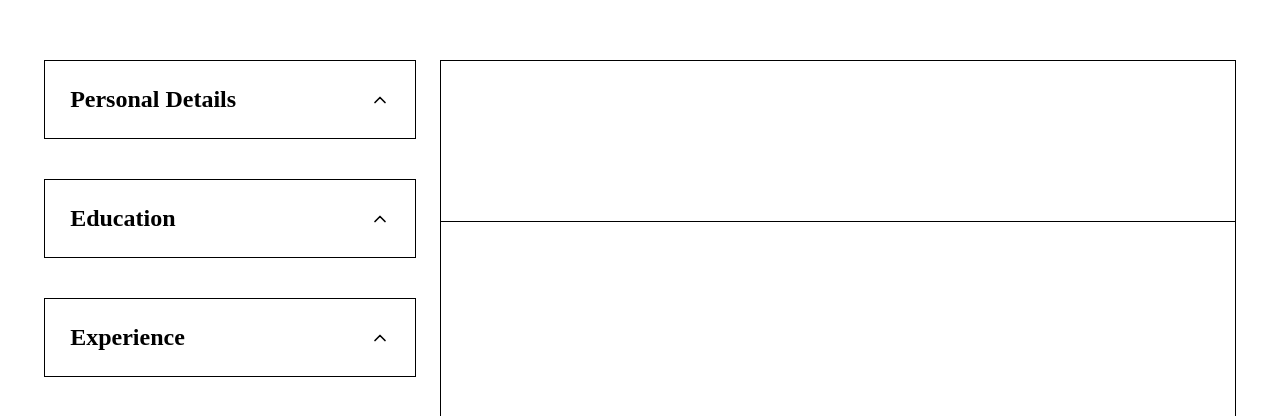
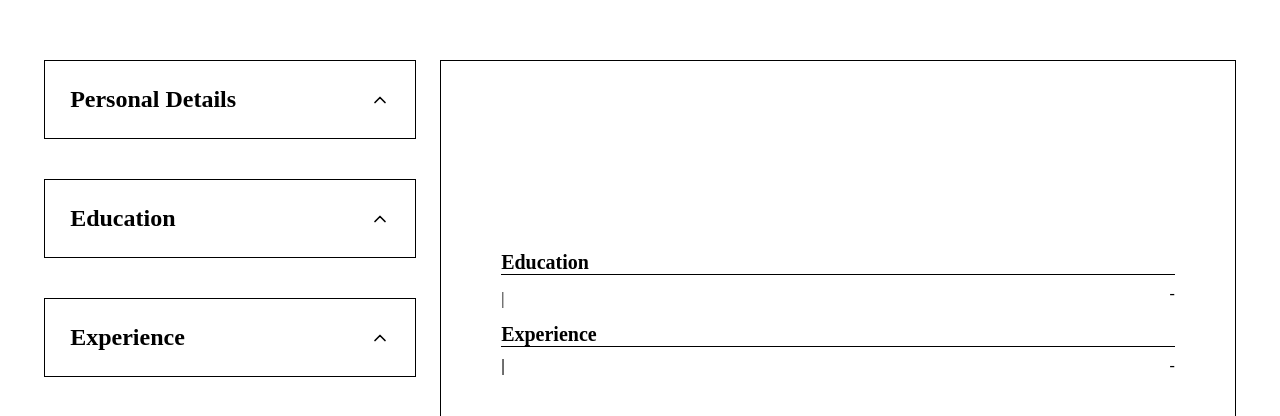
Before and after one commit to huntkay1/cv-builder-app, a React (Vite) app: page / in a window 1280 px wide. Shown: the top 416 px of the page. Built offline with nearby package versions, Linux system fonts and the light colour scheme.

Commit message:
Style resume sections layout

```diff
--- a/src/App.jsx
+++ b/src/App.jsx
@@ -192,7 +192,9 @@ function App() {
 
       <div className='resume-container'>
         <Resume
-          formData={formData}
+          personalInfoData={formData.personalInfo}
+          experienceData={formData.sections.experience}
+          educationData={formData.sections.education}
         />
       </div>
     </div>
--- a/src/components/ExperienceInfo.jsx
+++ b/src/components/ExperienceInfo.jsx
@@ -36,7 +36,7 @@ function ExperienceForm({
             </div>
             <div className='input-container'>
                 <label htmlFor='description'>Description</label>
-                <input type='text' id='description' name='description' value={formData[currentEntry].description} onChange={handleFormUpdate} />
+                <textarea id='description' name='description' value={formData[currentEntry].description} onChange={handleFormUpdate}></textarea>
             </div>
 
             <div className='button-container'>
--- a/src/components/Resume.jsx
+++ b/src/components/Resume.jsx
@@ -1,13 +1,45 @@
-function Resume({ formData }) {
+function Resume({ personalInfoData, experienceData, educationData }) {
     return(
         <div>
             <div className='resume-header'>
-                <h1 id='header-name'>{formData.personalInfo.name}</h1>
+                <h1 id='header-name'>{personalInfoData.name}</h1>
                 <div id='contact-info'>
-                    <h2>{formData.personalInfo.email}</h2>
-                    <h2>{formData.personalInfo.phone}</h2>
-                    <h2>{formData.personalInfo.location}</h2>
+                    <h2>{personalInfoData.email}</h2>
+                    <h2>{personalInfoData.phone}</h2>
+                    <h2>{personalInfoData.location}</h2>
                 </div>
+            </div>
+
+            <div id='resume-sections'>
+
+                <div className='education-section'>
+                    <h3 className='section-header'>Education</h3>
+                    {educationData.map((entry, index) => (
+                        <div className='education-entry'>
+                            <div className='education-info'>
+                                <h4 className='degree-info'>{entry.degree}</h4>
+                                <h4 className='school-info'>{entry.school} | {entry.location} </h4>
+                            </div>
+                            <h4 className='date'>{entry.startDate} - {entry.endDate}</h4>
+                        </div>
+                    ))}
+                </div>
+
+                <div className='experience-section'>
+                    <h3 className='section-header'>Experience</h3>
+                    {experienceData.map((entry, index) => (
+                        <div className='experience-entry'>
+                            <div className='experience-info'>
+                                <h4 className='company-info'>{entry.companyName} | {entry.location} </h4>
+                                <h4 className='position-info'>{entry.position}</h4>
+                                <p className='experience-description'>{entry.description}</p>
+                            </div>
+
+                            <h4 className='date'>{entry.startDate} - {entry.endDate}</h4>
+                        </div>
+                    ))}
+                </div>
+
             </div>
 
         </div>
--- a/src/index.css
+++ b/src/index.css
@@ -75,13 +75,13 @@ form.collapsed {
 
 .resume-header {
     height: 150px;
-    border-bottom: 1px solid black;
     display: flex;
     flex-direction: column;
     align-items: center;
     justify-content: center;
     gap: 20px;
-    padding: 0 60px 10px 60px;
+    padding: 0 60px;
+    margin-top: 10px;
 }
 
 #header-name {
@@ -93,10 +93,65 @@ form.collapsed {
     display: flex;
     justify-content: space-evenly;
     align-items: center;
-    font-size: 12px;
     flex-wrap: wrap;
     gap: 15px;
 }
+
+#contact-info h2 {
+    font-size: 16px;
+    font-weight: 300;
+}
+
+.section-header {
+    width: 100%;
+    border-bottom: 1px solid black;
+    margin-bottom: 10px;
+    font-size: 20px;
+}
+
+#resume-sections {
+    padding: 0 60px;
+}
+
+.education-section {
+    height: 100%;
+    margin-top: 30px;
+}
+
+.education-entry, .experience-entry {
+    display: flex;
+    justify-content: space-between;
+    gap: 18px;
+    margin-bottom: 15px;
+}
+
+.degree-info, .school-info, .education-date, .company-info, .position-info {
+    font-size: 16px;
+}
+
+.school-info, .position-info {
+    font-weight: 300;
+}
+
+.date {
+    font-weight: 300;
+}
+
+.experience-info, .education-info {
+    max-width: 400px;
+}
+
+.company-info, .position-info, .degree-info {
+    margin-bottom: 5px;
+}
+
+.experience-description {
+    padding-left: 10px;
+}
+
+
+
+
 
 
 @media (max-width: 1200px) {
```
